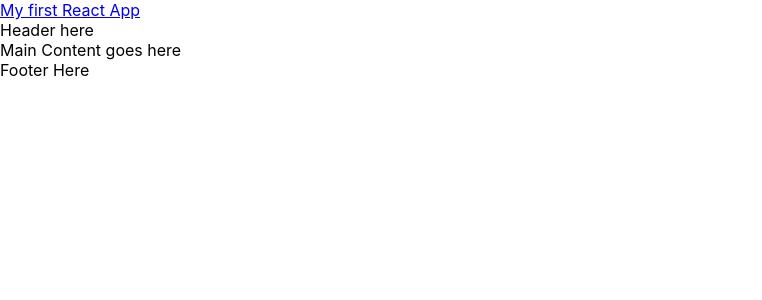
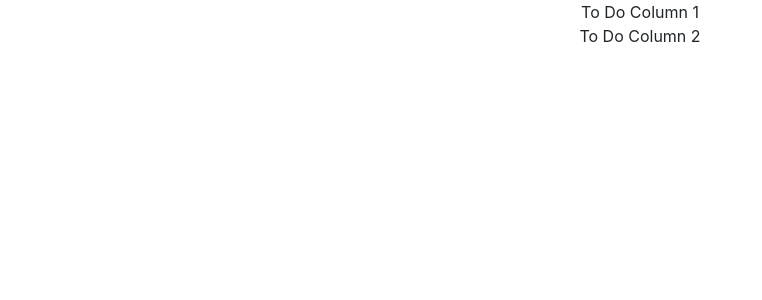
Before and after one commit to josuerushanika/React-, a React (Create React App) app in the folder my-app/: page / in a window 1280 px wide. Shown: the top 300 px of the page, without its empty margins (0-762 px from the left). Built offline with nearby package versions, Linux system fonts and the light colour scheme.

Commit message:
Upate some file

```diff
--- a/my-app/package.json
+++ b/my-app/package.json
@@ -6,6 +6,7 @@
     "@testing-library/jest-dom": "^5.16.5",
     "@testing-library/react": "^13.4.0",
     "@testing-library/user-event": "^13.5.0",
+    "bootstrap": "^5.2.3",
     "react": "^18.2.0",
     "react-dom": "^18.2.0",
     "react-scripts": "5.0.1",
--- a/my-app/src/App.js
+++ b/my-app/src/App.js
@@ -1,15 +1,15 @@
 // eslint-disable-next-line
 import './App.css';
-import Header from './components/header/header';
-import Footer from './components/footer/footer';
-import Main from './components/main/main';
+import Todo from './components/todo';
+// import Header from './components/header/header';
+// import Footer from './components/footer/footer';
+// import Main from './components/main/main';
 function App() {
   return (
-    <div>
-     <Header/>
-      <Main/>
-      <Footer/>
+    <div className='App'>
+      <Todo/>
     </div>
+
   );
 }
 
--- a/my-app/src/components/footer/footer.js
+++ b/my-app/src/components/footer/footer.js
@@ -1,11 +1,11 @@
-import React from "react";
+// import React from "react";
 
-const Footer = () => {
-   return(
-     <footer className="Footer">
-        Footer Here
-     </footer>
-   )
-}
+// const Footer = () => {
+//    return(
+//      <footer className="Footer">
+//         Footer Here
+//      </footer>
+//    )
+// }
 
-export default Footer;
+// export default Footer;
--- a/my-app/src/components/header/header.js
+++ b/my-app/src/components/header/header.js
@@ -1,17 +1,22 @@
-import React from "react";
+// // eslint-disable-next-line
+// import React from "react";
 
-const Header = () => {
- let headerClass = 'headerClass';
- let logoTitle = 'My first React App';
-    return (
-        <header className ={headerClass}>
-            <div>
-                <a href="#">{logoTitle}</a>
-            </div>
-            Header here
-        </header>
-    )
+// const Header = () => {
+//  let headerClass = 'headerClass';
+//  const logoTitle = 'My first React App';
 
-}
+//     return (
+//         <header className ={headerClass}>
+//             <div className="logo col-4">
+//                 <div>{logoTitle}</div>
+//             </div>
+//             <div className="col-8 search">
+//                 Header here
+//             </div>
 
-export default Header
+//         </header>
+//     )
+
+// }
+
+// export default Header
--- a/my-app/src/components/main/main.js
+++ b/my-app/src/components/main/main.js
@@ -4,6 +4,14 @@
   return (
     <div className="main-content">
         Main Content goes here
+        <div className="row">
+          <div className="col-lg-6">
+             Colum1
+          </div>
+          <div className="col-lg-6">
+             Colum1
+          </div>
+        </div>
     </div>
   )
 }
--- /dev/null
+++ b/my-app/src/components/todo.js
@@ -0,0 +1,16 @@
+import React from "react";
+
+const Todo = () => {
+    return (
+        <React.Fragment>
+            <div>
+                  To Do Column 1
+            </div>
+            <div>
+            To Do Column 2
+            </div>
+        </React.Fragment>
+    )
+}
+
+export default Todo;
--- a/my-app/src/index.js
+++ b/my-app/src/index.js
@@ -1,5 +1,6 @@
 import React from 'react';
 import ReactDOM from 'react-dom/client';
+import 'bootstrap/dist/css/bootstrap.min.css'
 import './index.css';
 import App from './App';
 import reportWebVitals from './reportWebVitals';
```
Also changed, not shown: 1 other file (tests, documents, lock files or other folders).
